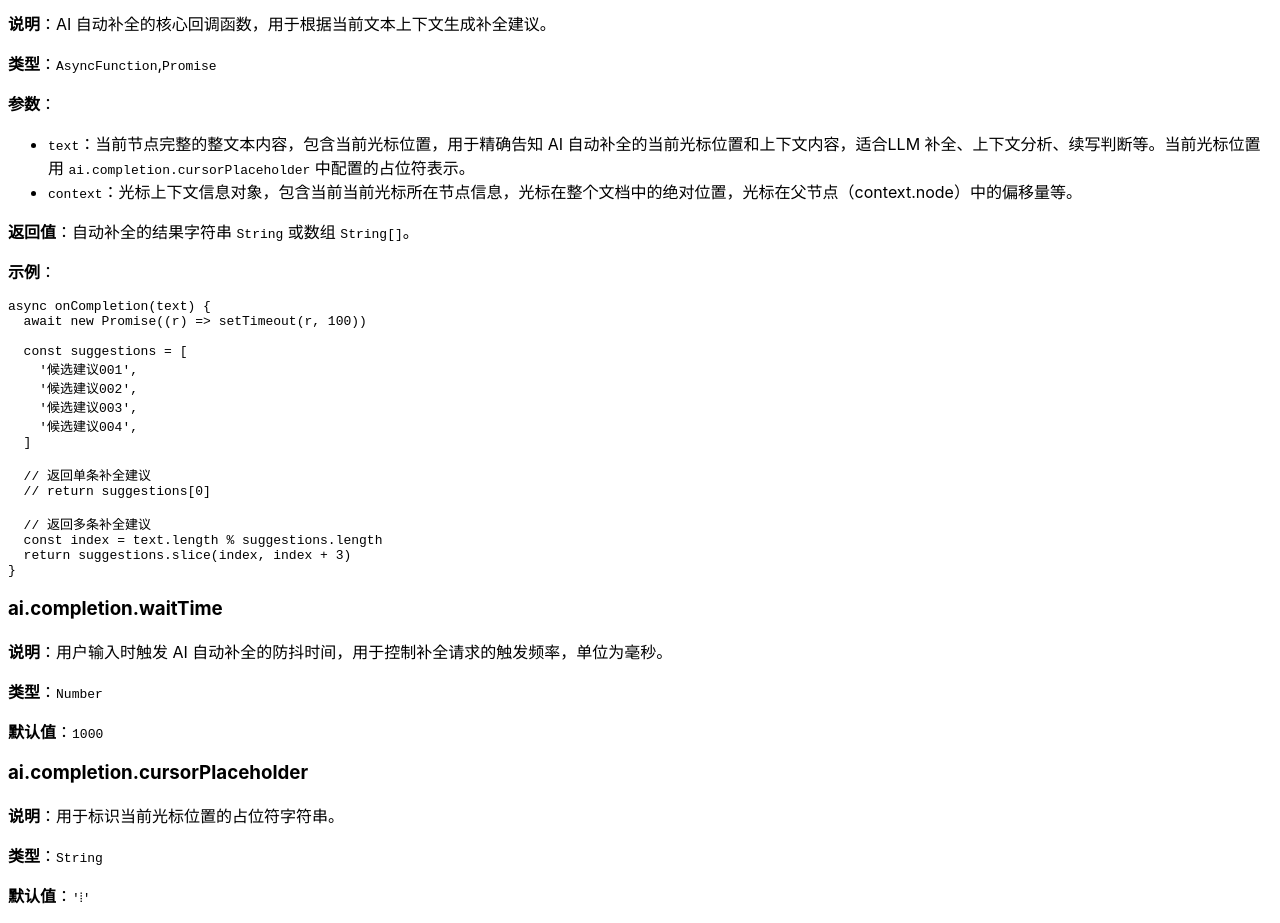
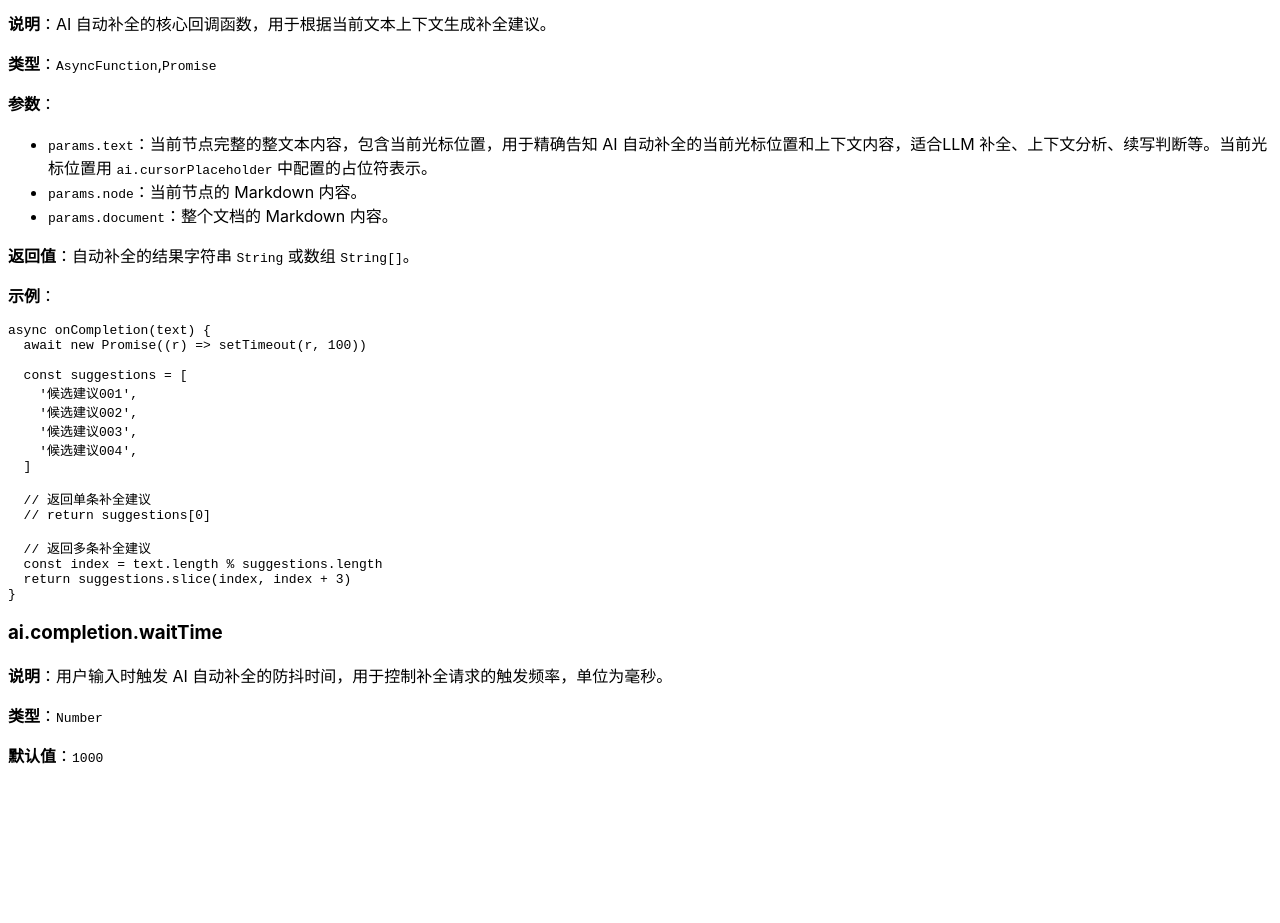
Before and after one commit to umodoc/docs, a Next.js app: page /cn/docs/next/ai/completion in a window 1280 px wide. Shown: the part 980-1903 px from the top of the page. After the commit the page ends 1763 px from the top, so only its background shows below. Built offline with nearby package versions, Linux system fonts and the light colour scheme.

Commit message:
完善文档

```diff
--- a/pages/cn/docs/next/ai/completion.mdx
+++ b/pages/cn/docs/next/ai/completion.mdx
@@ -58,8 +58,9 @@ const defaultOptions = {
 
 **参数**：
 
-- `text`：当前节点完整的整文本内容，包含当前光标位置，用于精确告知 AI 自动补全的当前光标位置和上下文内容，适合LLM 补全、上下文分析、续写判断等。当前光标位置用 `ai.completion.cursorPlaceholder` 中配置的占位符表示。
-- `context`：光标上下文信息对象，包含当前当前光标所在节点信息，光标在整个文档中的绝对位置，光标在父节点（context.node）中的偏移量等。
+- `params.text`：当前节点完整的整文本内容，包含当前光标位置，用于精确告知 AI 自动补全的当前光标位置和上下文内容，适合LLM 补全、上下文分析、续写判断等。当前光标位置用 `ai.cursorPlaceholder` 中配置的占位符表示。
+- `params.node`：当前节点的 Markdown 内容。
+- `params.document`：整个文档的 Markdown 内容。
 
 **返回值**：自动补全的结果字符串 `String` 或数组 `String[]`。
 
@@ -92,11 +93,3 @@ async onCompletion(text) {
 **类型**：`Number`
 
 **默认值**：`1000`
-
-### ai.completion.cursorPlaceholder
-
-**说明**：用于标识当前光标位置的占位符字符串。
-
-**类型**：`String`
-
-**默认值**：`'⦙'`
```
Also changed, not shown: pages/en/docs/next/ai/completion.mdx (+3 -10 lines).
